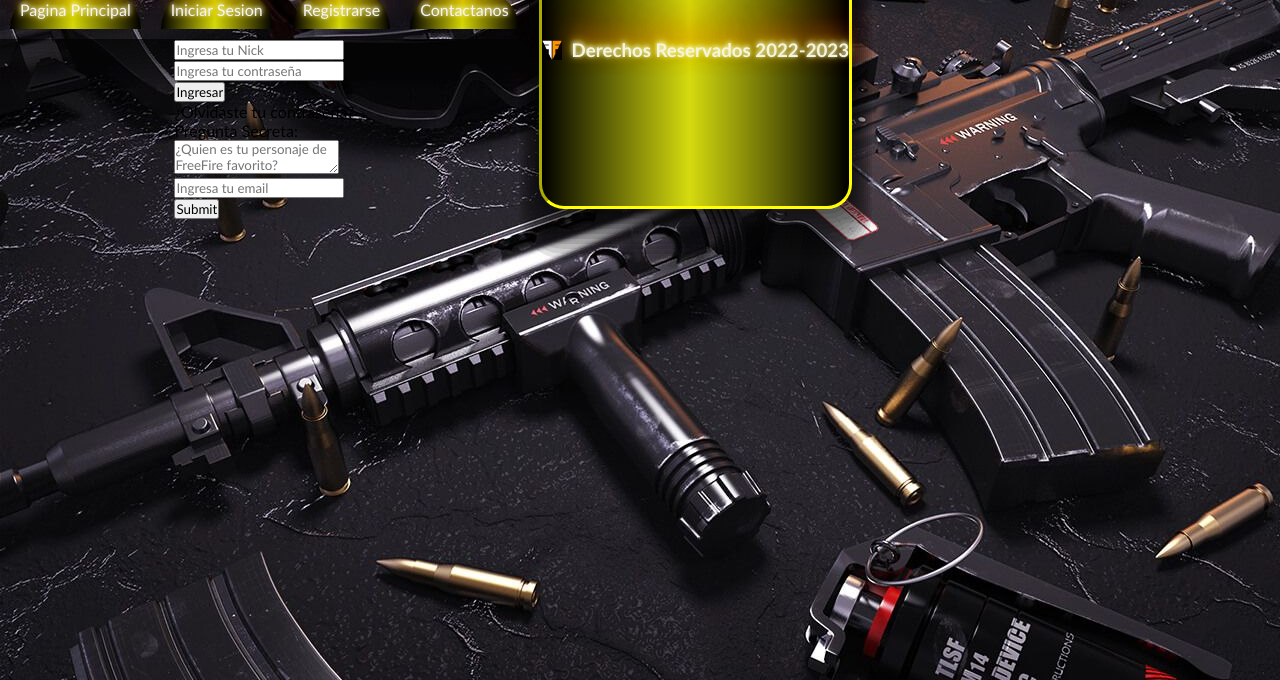
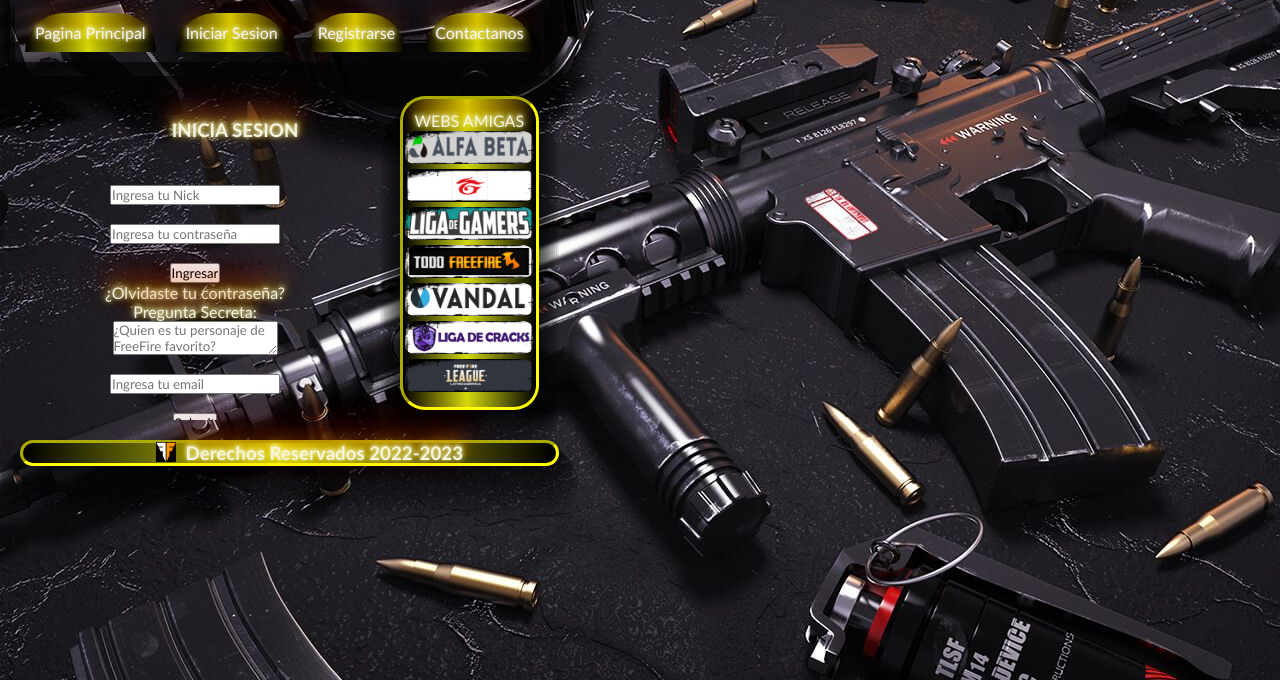
Before and after one commit to JaviMartin1988/SEGUNDA-ENTREGA-DEL-PROYECTO-FINAL, a plain HTML site: page iniciarsesion.html in a window 1280 px wide. Shown: the part 120-800 px from the top of the page. Drawn offline with Linux system fonts and the light colour scheme.

Commit message:
v 0.43 se mejoro la pagina iniciarsesion

```diff
--- a/assets/stylesCts.css
+++ b/assets/stylesCts.css
@@ -89,6 +89,12 @@
         color: beige;
         text-shadow: 0 -1px 4px #FFF, 0 -2px 10px #ff0, 0 -10px 20px #ff8000, 0 -18px 40px #F00;
     }
+    label{
+        flex-direction: column;
+        display: flex;
+        justify-content: center;
+        align-items: center;
+    }
     .aside{
         grid-area: aside;
         color: beige;
--- a/iniciarsesion.html
+++ b/iniciarsesion.html
@@ -1,18 +1,15 @@
 <!DOCTYPE html>
 <html lang="es">
     <head>
-        <meta charset="UTF-8">
-        <meta http-equiv="X-UA-Compatible" content="IE=edge">
-        <meta name="viewport" content="width=device-width, initial-scale=1.0">
-        <link rel="stylesheet" href="./assets/styles.css">
-        <title>IniciarSesion</title>
-        <link rel="icon" type="icono" href="./assets/images/icono.png">
+        <meta charset="utf-8">
+        <title>CONTACTO</title>
+        <link rel="icon" type="el tipo de archivo" href="./assets/images/icono.png">
+        <link rel="stylesheet" type="text/css" href="./assets/stylesCts.css">
     </head>
-    <body class="padre2">
-        <section>
-            <header class="logo">
-                <img src="./assets/images/logo.png" width="200" height="200"/>
-            </header>
+    <body>
+        <div class="padre">
+            <div class="logo"><img src="./assets/images/logo.png" width="" height=""></div>
+            <div class="navbar">
                 <nav class="navbar">
                     <ul>
                         <li><a href="./index.html" style="text-decoration:none">Pagina Principal</a></li>
@@ -21,8 +18,11 @@
                         <li><a href="./contacto.html" style="text-decoration:none">Contactanos</a></li>
                     </ul>
                 </nav>
-                <form class="formis">
-                    <label>
+            </div>
+            <header class="titulo">
+                <h3>INICIA SESION</h3>
+            </header>
+            <hgroup class="formulario">
                 <input type="text" placeholder="Ingresa tu Nick"><br>
                 <input type="text" placeholder="Ingresa tu contraseña"><br>
                 <input type="submit" value="Ingresar">
@@ -32,12 +32,41 @@
                 </label> <br>
                 <input type="text" placeholder="Ingresa tu email"><br>
                 <input type="submit">
-                    </label>
-                </form>
-    </section>
+            </hgroup>
+            <aside class="aside">WEBS AMIGAS
+                <nav class="pestañas">
+                    <a href="https://alfabetajuega.com/guia/guia-completa-garena-free-fire-secretos-trucos-armas-personajes">
+                    <img class="centrado" src="./assets/images/alfabeta.PNG"width="" height="">
+                    </a>
+                    <a href="https://ff.garena.com/index/es/">
+                    <img class="centrado" src="./assets/images/garena.png"width="" height="">
+                    </a>
+                    <a href="https://www.ligadegamers.com/free-fire-mejores-armas/">
+                    <img class="centrado" src="./assets/images/ligadegamers.PNG"width="" height="">
+                    </a>
+                    <a href="https://todofreefire.com/">
+                    <img class="centrado" src="./assets/images/todoff.PNG"width="" height="">
+                    </a>
+                    <a href="https://vandal.elespanol.com/guias/guia-free-fire-trucos-consejos-y-secretos/personajes">
+                    <img class="centrado" src="./assets/images/vandal.PNG"width="" height="">
+                    </a>
+                    <a href="https://ligadecracks.com/free-fire/armas/todas-las-armas-de-free-fire/">
+                    <img class="centrado" src="./assets/images/ligadecracks.PNG"width="" height="">
+                    </a>
+                    <a href="https://freefireleague.com/">
+                    <img class="centrado" src="./assets/images/freefireleague.PNG"width="" height="">
+                    </a>
+                </nav>
+            </aside>
             <footer class="footer">
-        <img src="./assets/images/icono.png" width="30" height="30">
+                <div class="redes">
+                    <i class="fa-brands fa-facebook-square"></i>
+                    <i class="fa-brands fa-instagram"></i>
+                    <i class="fa-brands fa-twitter-square"></i>
+                    <i class="fa-brands fa-vk"></i>
+                    <img src="./assets/images/icono.png" width="30px" height="30px">
                     <h3 class="derechos">Derechos Reservados 2022-2023</h3>
+                </div>
             </footer>
     </body>
 
```
Lines whose indentation alone changed are shown as unchanged.
